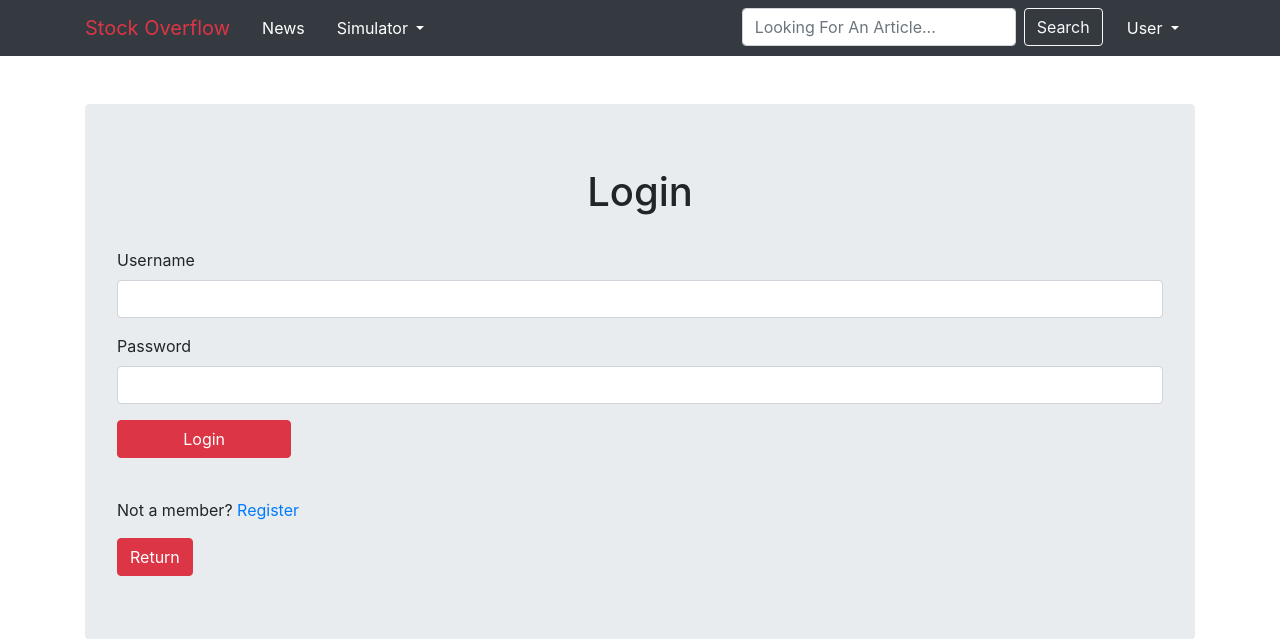
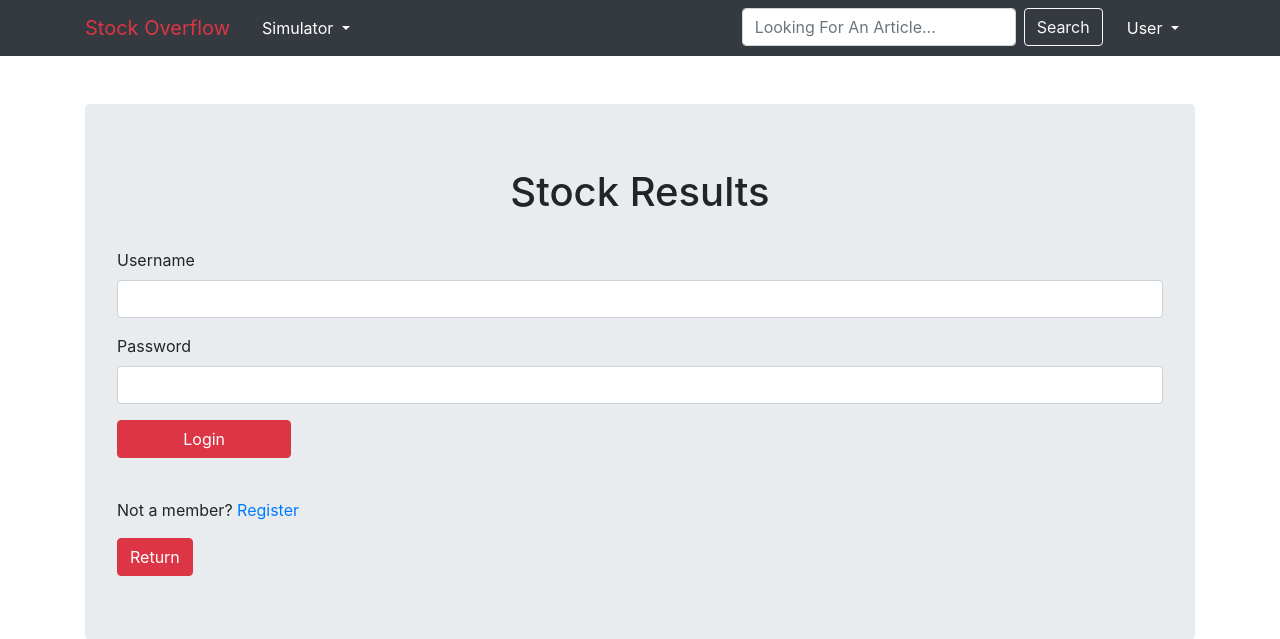
Before and after one commit to Soojin-C/supercalifragilisticexpialidocious, a Flask app: page /stockResults in a window 1280 px wide. Shown: the top 639 px of the page. Run offline with Flask 2, Linux system fonts and the light colour scheme; some libraries are stand-ins or nearby versions.

Commit message:
simplify website

```diff
--- a/app.py
+++ b/app.py
@@ -3,7 +3,6 @@ import os
 from flask import Flask, render_template, request,flash, session,url_for,redirect
 
 from util import db , info
-
 
 app = Flask(__name__)
 
@@ -12,8 +11,8 @@ app.secret_key=os.urandom(32)
 @app.route("/")
 def home():
 	if "logged_in" in session:
-		return render_template("home.html", user = session["logged_in"], logged_in = True)
-	return render_template("home.html",Title = 'Login', logged_in = False)
+		return render_template("home.html", title = "Home", heading = "Home", user = session["logged_in"], logged_in = True)
+	return render_template("home.html", title = "Home", heading = "Home", user = "User", logged_in = False)
 
 #Authenticates user and adds session
 #Returns to the page the user was on previously(?)
@@ -39,12 +38,12 @@ def auth():
 
 @app.route("/login")
 def login():
-	return render_template("login.html", type = "home")
+	return render_template("login.html", title = "Login", heading = "Login")
 
 #Sends the user to the register.html to register a new account
 @app.route("/register")
 def register():
-	return render_template("register.html")
+	return render_template("register.html", title = "Register", heading = "Register")
 
 #Attempts to add the user to the database
 @app.route("/adduser")
@@ -77,10 +76,10 @@ def logout():
 @app.route("/stockResearch")
 def stockResearch():
 	if "logged_in" in session:
-		return render_template("stockResearch.html", logged_in = True)
+		return render_template("stockResearch.html", title = "Stock Search", heading = "Stock Search", logged_in = True)
 	else:
 		flash("Please login to view Stock Research")
-		return render_template("login.html", type = "stockResearch")
+		return render_template("login.html", title = "Login", heading = "Login")
 
 @app.route("/stockResults")
 def stockResults():
@@ -111,7 +110,7 @@ def stockResults():
 			if (companyCode == "NONE"):
 				print("bad search...")
 				flash ("No company of that name found...")
-				return redirect(url_for("stockResearch"))
+				return redirect(url_for("stockResearch"), title = "Stock Results", heading = "Stock Results")
 				#Each will hold a list with all the company info.
 
 			for each in companyCode:
@@ -126,9 +125,9 @@ def stockResults():
 
 				retval[companyCode[each]] = [company_info, watchlist_info]
 
-		return render_template("stockResults.html", logged_in = True, companyInfo = retval)
+		return render_template("stockResults.html", title = "Stock Results", heading = "Stock Results", logged_in = True, companyInfo = retval)
 	else:
-		return render_template("login.html", type = "stockResearch")
+		return render_template("login.html", title = "Stock Results", heading = "Stock Results")
 
 
 @app.route("/changeWatchlist", methods = ["GET", "POST"])
@@ -173,10 +172,10 @@ def watchlist():
 			remove_data = each[0]. replace(" ", "|~|~|").replace("&", "and")
 			print("rmv: " + remove_data)
 			watchlist_data.append([each[0], remove_data])
-		return render_template("watchlist.html", watchlist = watchlist_data, logged_in = True)
+		return render_template("watchlist.html", watchlist = watchlist_data, title = "Watchlist", heading = "Watchlist", logged_in = True)
 	else:
 		flash ("Please login to view the watchlist")
-		return render_template("login.html", type = "watchlist")#redirect(url_for("login"))
+		return render_template("login.html", title = "Login", heading = "Login")#redirect(url_for("login"))
 
 
 @app.route("/articles")
@@ -184,9 +183,9 @@ def articles():
 	print(request.form)
 	dict= info.getArticles(request.args["article_search"])
 	if "logged_in" in session:
-		return render_template("news.html", articles = dict, logged_in= True)
+		return render_template("news.html", title = "Article Results", heading = "Article Results", articles = dict, logged_in= True)
 	else:
-		return render_template("news.html", articles = dict, logged_in= False)
+		return render_template("news.html", title = "Article Results", heading = "Article Results", articles = dict, logged_in= False)
 
 @app.route("/rankings")
 def rankings():
@@ -199,10 +198,10 @@ def rankings():
 			ranks[i] = username
 			accvals[username] = accval
 			i = i + 1
-		return render_template("rankings.html", order = ranks, values = accvals, logged_in = True)
+		return render_template("rankings.html", order = ranks, values = accvals, title = "Rankings", heading = "Rankings", logged_in = True)
 	else:
 		flash("Please login to view Rankings")
-		return render_template("login.html", type = "rankings")
+		return render_template("login.html", title = "Login", heading = "Login")
 
 
 if __name__ == "__main__":
--- a/templates/login.html
+++ b/templates/login.html
@@ -1,23 +1,7 @@
 {% extends "parent.html" %}
 
-{% block title %} Login {% endblock %}
-
 {% block content %}
-</br></br>
-
-<div class="container">
-  <div class="jumbotron">
-    <h1 class="text-center"> Login </h1>
-
-    <br>
-
 <div class="userInfo">
-      <!--Flashes errors if user/pass are wrong or blank -->
-      {% set msgs = get_flashed_messages() %}
-      {% for each in msgs %}
-      <div class="alert alert-danger" role="alert">{{each}}</div>
-      {% endfor %}
-
   <!--Able to login by submitting existing user/pass or make new account by pressing "register"-->
   <form action="/auth" method="POST">
     <div class="form-group">
@@ -40,6 +24,4 @@
     <a class="btn btn-danger" href="/" id="account">Return</a>
   </div>
 </div>
-  </div>
-</div>
 {% endblock %}
--- a/templates/parent.html
+++ b/templates/parent.html
@@ -25,22 +17,23 @@
 	<button class="navbar-toggler" type="button" data-toggle="collapse" data-target="#navbarNavDropdown" aria-controls="navbarNavDropdown" aria-expanded="false" aria-label="Toggle navigation">
 	  <span class="navbar-toggler-icon"></span>
 	</button>
-
 	<div class="collapse navbar-collapse" id="navbarNavDropdown">
 	  <ul class="nav navbar-nav bd-navbar-nav flex-row">
-	    <li class="nav-item dropdown active mx-2">
-	      <a class="nav-link nav-link-dark " href="/articles" id="news" role="button" aria-expanded="false">
-		News
-              </a>
 
-	    </li>
+	    <!-- MAY BE REMOVED DUE TO REDUDANCY
+		 <li class="nav-item dropdown active mx-2">
+		   <a class="nav-link nav-link-dark " href="/articles" id="news" role="button" aria-expanded="false">
+		     News
+		   </a>
+		 </li>
+		 -->
+
 	    <li class="nav-item dropdown active mx-2">
               <a class="nav-link dropdown-toggle" href="#" id="simulator" role="button" data-toggle="dropdown" aria-haspopup="true" aria-expanded="false">
 		Simulator
 	      </a>
               <div class="dropdown-menu bg-danger" aria-labelledby="simulator">
 		<a class="dropdown-item" href="#">Portfolio</a>
-		<a class="dropdown-item" href="#">Trade</a>
 		<a class="dropdown-item" href="/rankings">Rankings</a>
 		<div class="dropdown-divider color-white"></div>
 		<a class="dropdown-item" href="/stockResearch">Stocks</a>
```
Also changed, not shown: other parts of templates/parent.html (+19 -11 lines), templates/home.html (+1 -9 lines), templates/news.html (+1 -9 lines), templates/register.html (+3 -21 lines), templates/stockResearch.html (+1 -12 lines), templates/stockResults.html (+0 -12 lines), templates/watchlist.html (+0 -12 lines), data/stock.db. Lines whose indentation alone changed are shown as unchanged.
